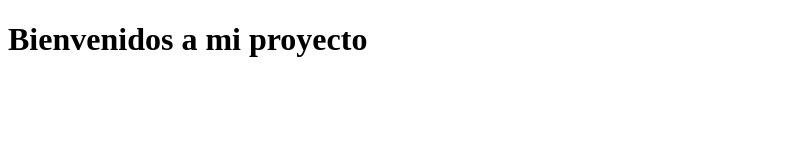
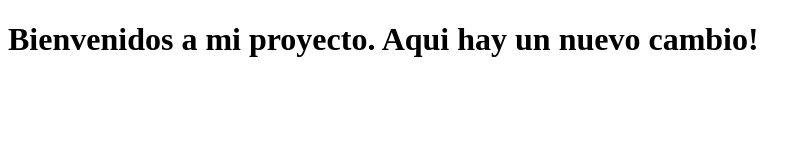
Before and after one commit to fraprigal/my-project, a plain HTML site: page index.html in a window 1280 px wide. Shown: the whole page, without its empty margins (0-811 px from the left). Drawn offline with Linux system fonts and the light colour scheme.

Commit message:
Nuevos cambios

```diff
--- a/index.html
+++ b/index.html
@@ -3,9 +3,9 @@
 <head>
     <meta charset="UTF-8">
     <meta name="viewport" content="width=device-width, initial-scale=1.0">
-    <title>Document</title>
+    <title>Document modificado</title>
 </head>
 <body>
-    <h1>Bienvenidos a mi proyecto</h1>
+    <h1>Bienvenidos a mi proyecto. Aqui hay un nuevo cambio!</h1>
 </body>
 </html>
```
Also changed, not shown: 1 other file.
